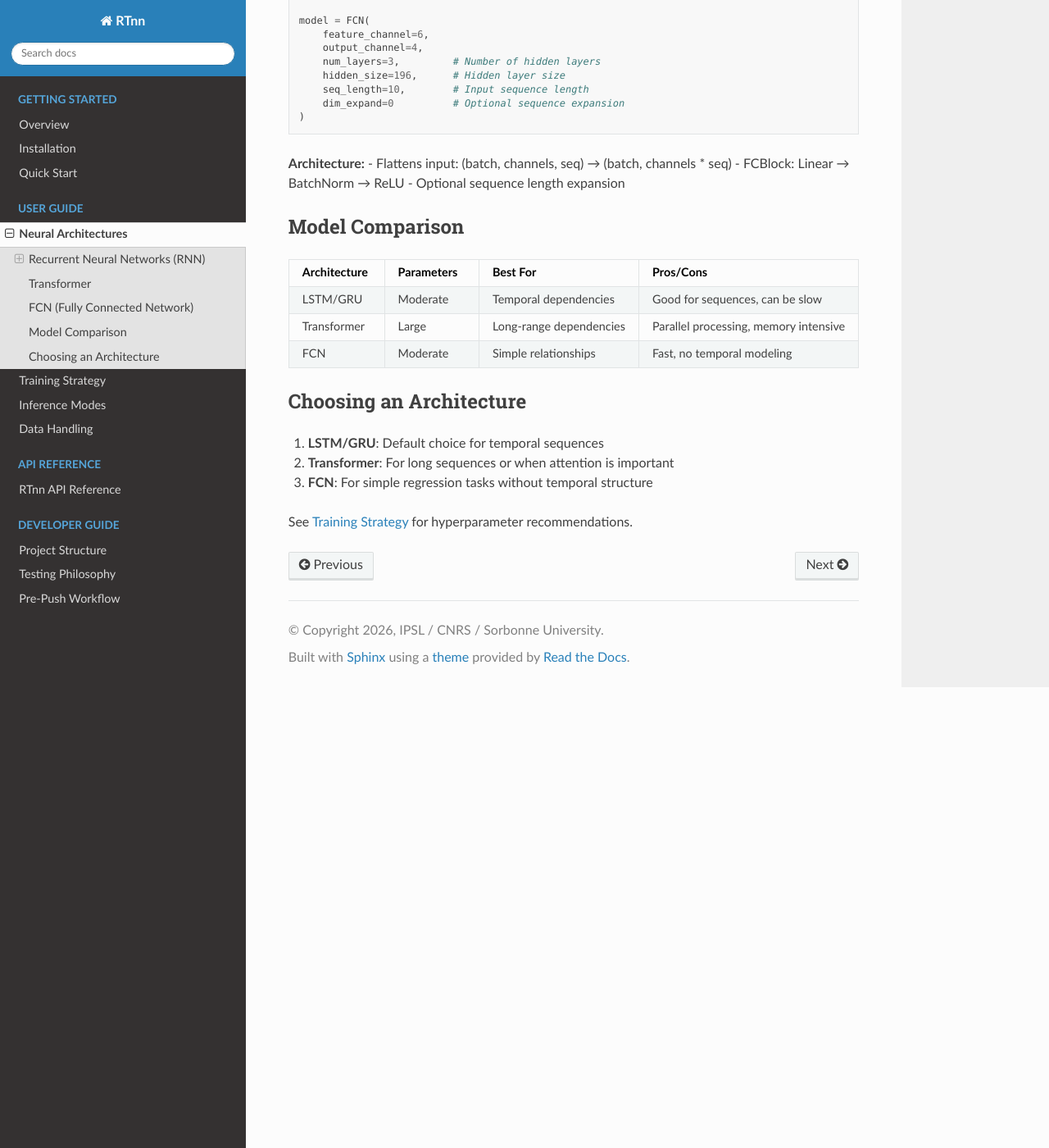
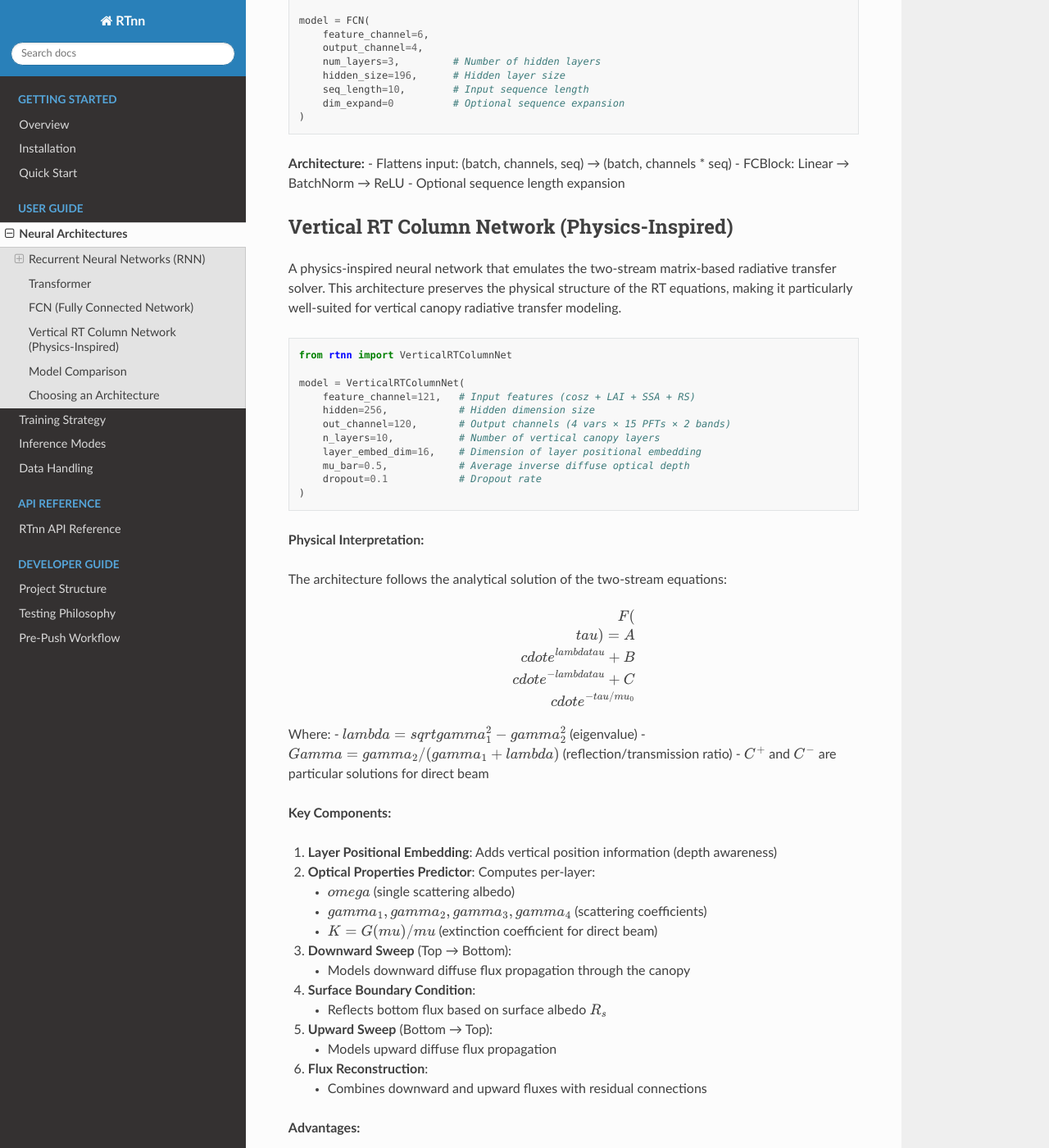
Before and after one commit to kardaneh/RTnn, a Sphinx documentation site: the page built from docs/source/neural_architectures.rst, in a window 1280 px wide and 1400 px high, scrolled down 1509 px. Shown: the whole window at 82% size. Built offline with Sphinx 7.4.7 and the Read the Docs theme 3.1.0, drawn with Linux system fonts in a browser that asks for light colours; some of the changed text lies outside the part shown.

Commit message:
doc: add the VRTN into the doc

```diff
--- a/docs/source/neural_architectures.rst
+++ b/docs/source/neural_architectures.rst
@@ -91,6 +91,81 @@ Deep fully connected network with batch normalization.
 - FCBlock: Linear → BatchNorm → ReLU
 - Optional sequence length expansion
 
+Vertical RT Column Network (Physics-Inspired)
+---------------------------------------------
+
+A physics-inspired neural network that emulates the two-stream matrix-based
+radiative transfer solver. This architecture preserves the physical structure
+of the RT equations, making it particularly well-suited for vertical canopy
+radiative transfer modeling.
+
+.. code-block:: python
+
+   from rtnn import VerticalRTColumnNet
+
+   model = VerticalRTColumnNet(
+       feature_channel=121,   # Input features (cosz + LAI + SSA + RS)
+       hidden=256,            # Hidden dimension size
+       out_channel=120,       # Output channels (4 vars × 15 PFTs × 2 bands)
+       n_layers=10,           # Number of vertical canopy layers
+       layer_embed_dim=16,    # Dimension of layer positional embedding
+       mu_bar=0.5,            # Average inverse diffuse optical depth
+       dropout=0.1            # Dropout rate
+   )
+
+**Physical Interpretation:**
+
+The architecture follows the analytical solution of the two-stream equations:
+
+.. math::
+
+   F(\\tau) = A \\cdot e^{\\lambda \\tau} + B \\cdot e^{-\\lambda \\tau} + C \\cdot e^{-\\tau / \\mu_0}
+
+Where:
+- :math:`\\lambda = \\sqrt{\\gamma_1^2 - \\gamma_2^2}` (eigenvalue)
+- :math:`\\Gamma = \\gamma_2 / (\\gamma_1 + \\lambda)` (reflection/transmission ratio)
+- :math:`C^+` and :math:`C^-` are particular solutions for direct beam
+
+**Key Components:**
+
+1. **Layer Positional Embedding**: Adds vertical position information (depth awareness)
+
+2. **Optical Properties Predictor**: Computes per-layer:
+
+   - :math:`\\omega` (single scattering albedo)
+   - :math:`\\gamma_1, \\gamma_2, \\gamma_3, \\gamma_4` (scattering coefficients)
+   - :math:`K = G(\\mu)/\\mu` (extinction coefficient for direct beam)
+
+3. **Downward Sweep** (Top → Bottom):
+
+   - Models downward diffuse flux propagation through the canopy
+
+4. **Surface Boundary Condition**:
+
+   - Reflects bottom flux based on surface albedo :math:`R_s`
+
+5. **Upward Sweep** (Bottom → Top):
+
+   - Models upward diffuse flux propagation
+
+6. **Flux Reconstruction**:
+
+   - Combines downward and upward fluxes with residual connections
+
+**Advantages:**
+
+- Preserves physical structure of RT equations
+- Handles vertical heterogeneity naturally
+- Learns layer-specific optical properties
+- Physically interpretable parameters
+- Efficient for multi-layer canopy problems
+
+**When to Use:**
+
+- Modeling radiative transfer through vegetation canopies
+- Problems with vertical structure (multiple layers)
+- When physical interpretability is important
+- Emulating two-stream RT solvers in Land Surface Models
 
 Model Comparison
 ----------------
@@ -115,6 +190,10 @@ Model Comparison
      - Moderate
      - Simple relationships
      - Fast, no temporal modeling
+   * - VerticalRT
+     - Moderate-Large
+     - Vertical RT problems
+     - Physics-inspired, interpretable, specialized
 
 Choosing an Architecture
 ------------------------
@@ -122,5 +201,6 @@ Choosing an Architecture
 1. **LSTM/GRU**: Default choice for temporal sequences
 2. **Transformer**: For long sequences or when attention is important
 3. **FCN**: For simple regression tasks without temporal structure
+4. **VerticalRT**: For vertical canopy radiative transfer problems (physics-inspired)
 
 See :doc:`training_strategy` for hyperparameter recommendations.
```
